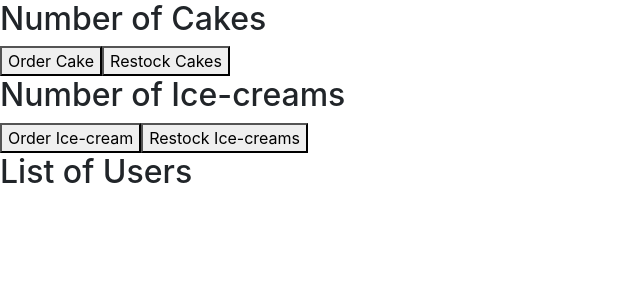
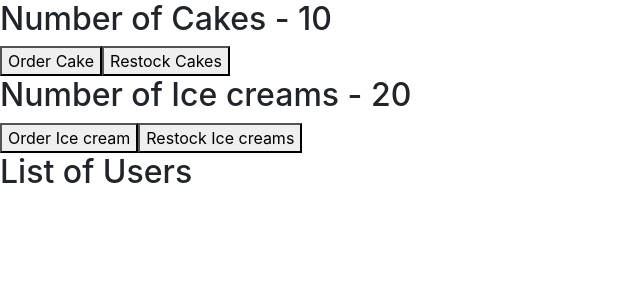
Before and after one commit to Mubassim-Khan/Redux-Toolkit, a React (Create React App) app in the folder react-redux/: page / in a window 1280 px wide. Shown: the top 300 px of the page, without its empty margins (0-640 px from the left). Built offline with nearby package versions, Linux system fonts and the light colour scheme.

Commit message:
27 - useSelector to render the state's value.

```diff
--- a/react-redux/src/components/cakeView.jsx
+++ b/react-redux/src/components/cakeView.jsx
@@ -1,9 +1,14 @@
-import React from 'react'
+import React from 'react';
+// useSelector hook is used to get hold of any state that is mantained in Redux Store.
+import { useSelector } from "react-redux";
 
 export const CakeView = () => {
+    // useSelector accepts function as its parameter & that function is called selector function.
+    // Selector function accepts state as its arrgument.
+    const numOfCakes = useSelector((state) => state.cake.numOfCakes)
     return (
         <div>
-            <h2>Number of Cakes</h2>
+            <h2>Number of Cakes - {numOfCakes}</h2>
             <button>Order Cake</button>
             <button>Restock Cakes</button>
         </div>
--- a/react-redux/src/components/icecreamView.jsx
+++ b/react-redux/src/components/icecreamView.jsx
@@ -1,11 +1,16 @@
-import React from 'react'
+import React from 'react';
+// useSelector hook is used to get hold of any state that is mantained in Redux Store.
+import { useSelector } from "react-redux";
 
 export const IcecreamView = () => {
+    // useSelector accepts function as its parameter & that function is called selector function.
+    // Selector function accepts state as its arrgument.
+    const numOfIcecreams = useSelector((state) => state.icecream.numOfIcecreams)
     return (
         <div>
-            <h2>Number of Ice-creams</h2>
-            <button>Order Ice-cream</button>
-            <button>Restock Ice-creams</button>
+            <h2>Number of Ice creams - {numOfIcecreams} </h2>
+            <button>Order Ice cream</button>
+            <button>Restock Ice creams</button>
         </div>
     )
 }
```
